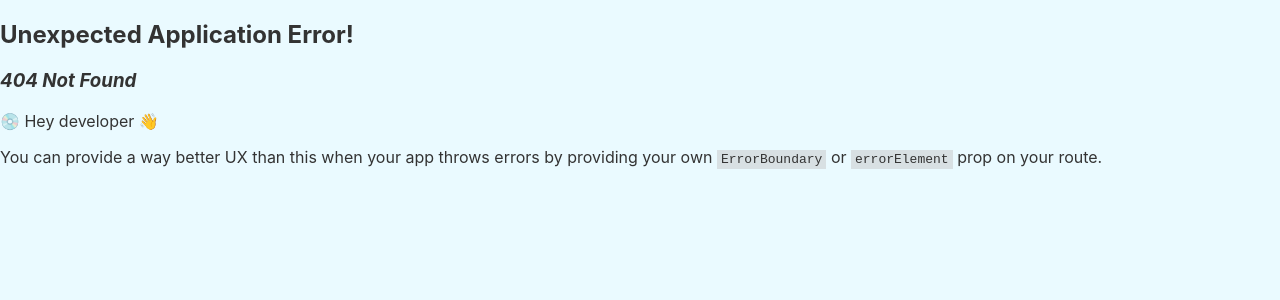
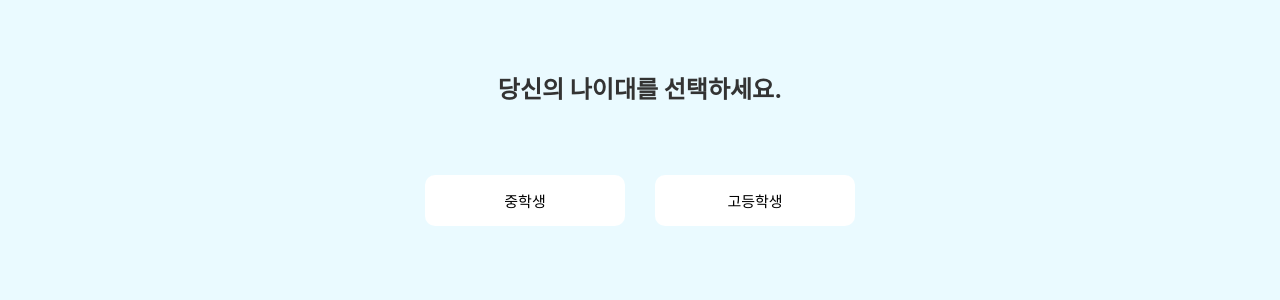
Before and after one commit to DDIT-JINRO/jinro_front, a React (Vite) app: page /aptiTest/1 in a window 1280 px wide. Before the commit this address had no page. Shown: the top 300 px of the page. Built offline with nearby package versions, Linux system fonts and the light colour scheme.

Commit message:
feat : 진로검사 리액트 페이지 나이 선택

```diff
--- /dev/null
+++ b/src/component/aptiTestList.jsx
@@ -0,0 +1,34 @@
+import { use, useState } from "react";
+import '../css/aptiTestList.css';
+import axios from "axios";
+import { useTestList } from "../hooks/useTestList";
+
+function AptiTestList({ qno, ageGroup }) {
+
+    const { getValue } = useTestList();
+
+
+
+    let testNo = getValue(qno, ageGroup);
+    if (qno != 2) {
+        axios.get("https://www.career.go.kr/inspct/openapi/test/questions?apikey=acf4d87308c1a831bb63f1273b6ecd6a&q=" + testNo)
+            .then(res => {
+                console.log(res);
+            })
+    } else if (qno == 2) {
+        axios.get("https://www.career.go.kr/inspct/openapi/v2/test?apikey=acf4d87308c1a831bb63f1273b6ecd6a&q=" + testNo)
+            .then(res => {
+                console.log(res);
+            })
+    }
+
+
+
+    return (
+        <div className="apti-container">
+            리스트
+        </div>
+    )
+}
+
+export default AptiTestList;
--- /dev/null
+++ b/src/component/submenu.jsx
@@ -0,0 +1,62 @@
+import { use, useState } from "react";
+import '../css/AptiTestPage.css';
+
+function Submenu({ num, setIsNext, setAgeGroup }) {
+
+    const [selectedAgeGroup, setSelectedAgeGroup] = useState(null);
+
+    const handleSelect = (ageGroup) => {
+        setSelectedAgeGroup(ageGroup);
+        console.log("선택된 나이 그룹:", ageGroup);
+    };
+
+    const startTest = (num, ageGroup) => {
+        console.log(num, ageGroup);
+        setAgeGroup(ageGroup);
+        setIsNext(true);
+    }
+
+    let target1 = "";
+    let target2 = "";
+    let type1 = "";
+    let type2 = "";
+
+    if (4 >= num && num >= 1) {
+        target1 = "중학생"
+        target2 = "고등학생"
+        type1 = "100206"
+        type2 = "100207"
+    } else if (8 >= num && num >= 5) {
+        target1 = "대학생"
+        target2 = "일반"
+        type1 = "100208"
+        type2 = "100209"
+    }
+
+    return (
+        <div className="apti-container">
+            <h2>당신의 나이대를 선택하세요.</h2>
+            <div className="age-button-group">
+                <button
+                    className={`age-btn ${selectedAgeGroup === type1 ? 'selected' : ''}`}
+                    onClick={() => handleSelect(type1)}
+                >
+                    {target1}
+                </button>
+                <button
+                    className={`age-btn ${selectedAgeGroup === type2 ? 'selected' : ''}`}
+                    onClick={() => handleSelect(type2)}
+                >
+                    {target2}
+                </button>
+            </div>
+            {selectedAgeGroup && (
+                <div className="next-button-group">
+                    <button className="next-btn" onClick={() => startTest(num, selectedAgeGroup)}>다음</button>
+                </div>
+            )}
+        </div>
+    )
+}
+
+export default Submenu;
--- /dev/null
+++ b/src/css/aptiTestPage.css
@@ -0,0 +1,54 @@
+.apti-container {
+    text-align: center;
+    padding: 50px;
+}
+
+.age-button-group {
+    margin-top: 30px;
+}
+
+.age-btn {
+    width: 200px;
+    padding: 15px 30px;
+    margin: 40px 15px;
+    font-size: 15px;
+    font-weight: 500;
+    border-radius: 10px;
+    background-color: white;
+    cursor: pointer;
+    transition: all 0.2s ease-in-out;
+    border: none;
+}
+
+.age-btn:hover {
+    background-color: #5c68d9;
+    transform: scale(1.05);
+    box-shadow: 0 4px 12px rgba(0, 0, 0, 0.2);
+}
+
+.age-btn.selected {
+    background-color: #7881f5;
+    color: white;
+}
+
+.next-btn {
+    background-color: #7881f5;
+    width: 200px;
+    padding: 15px 30px;
+    font-size: 15px;
+    font-weight: 500;
+    border-radius: 10px;
+    cursor: pointer;
+    transition: all 0.2s ease-in-out;
+    border: none;
+    color: white;
+    position: fixed;
+    bottom: 50px;
+    left: calc(50% - 100px);
+}
+
+.next-btn:hover {
+    background-color: #5c68d9;
+    transform: scale(1.05);
+    box-shadow: 0 4px 12px rgba(0, 0, 0, 0.2);
+}
--- /dev/null
+++ b/src/data/aptitestData.js
@@ -0,0 +1,35 @@
+export const valueMap = {
+    1: {
+        100206: 30,
+        100207: 31,
+    },
+    2: {
+        100206: 33,
+        100207: 34,
+    },
+    3: {
+        100206: 20,
+        100207: 21,
+    },
+    4: {
+        100206: 24,
+        100207: 25,
+    },
+    5: {
+        100208: 6,
+        100209: 6,
+    },
+    6: {
+        100208: 8,
+        100209: 8,
+    },
+    7: {
+        100208: 9,
+        100209: 9,
+    },
+
+    8: {
+        100208: 10,
+        100209: 10,
+    }
+}
--- /dev/null
+++ b/src/hooks/useTestList.jsx
@@ -0,0 +1,12 @@
+import { valueMap } from "../data/AptitestData";
+
+export const useTestList = () => {
+    const getValue = (qno, ageGroup) => {
+        return valueMap[qno]?.[ageGroup] ?? null;
+    }
+
+    return {
+        getValue: getValue,
+    }
+
+}
--- a/src/main.jsx
+++ b/src/main.jsx
@@ -4,5 +4,5 @@ import { RouterProvider } from "react-router-dom";
 import router from "./router"; // ✅ 우리가 만든 라우터 불러오기
 
 ReactDOM.createRoot(document.getElementById("root")).render(
-        <RouterProvider router={router} />
+    <RouterProvider router={router} />
 );
--- /dev/null
+++ b/src/pages/aptitestPage.jsx
@@ -0,0 +1,23 @@
+import { useState } from "react";
+import '../css/aptiTestPage.css';
+import Submenu from "../component/submenu";
+import { useParams } from "react-router-dom";
+import AptiTestList from "../component/aptiTestList";
+
+function AptiTestPage() {
+
+    const { qno } = useParams();
+
+    const [isNext, setIsNext] = useState(false);
+
+    const [ageGroup, setAgeGroup] = useState("");
+
+    return (
+        <>
+            {isNext ? <AptiTestList ageGroup={ageGroup} qno={qno} /> : <Submenu num={qno} setIsNext={setIsNext} setAgeGroup={setAgeGroup} />}
+
+        </>
+    )
+}
+
+export default AptiTestPage;
--- a/src/router.jsx
+++ b/src/router.jsx
@@ -5,6 +5,7 @@ import Tournament from "./components/worldcup/Tournament";
 import RoadmapPage from "./pages/roadmap/roadMapPage";
 import RoadmapResultPage from "./pages/roadmap/roadmapResultPage";
 import RoadmapErrorPage from "./pages/roadmap/roadmapErrorPage";
+import AptiTestPage from "./pages/aptitestPage";
 
 const router = createBrowserRouter([
     {
@@ -31,6 +32,10 @@ const router = createBrowserRouter([
         path: "/roadmap/error",
         element: <RoadmapErrorPage />,
     },
+    {
+        path: "/aptiTest/:qno",
+        element: <AptiTestPage />
+    }
 ]);
 
 export default router;
```
Also changed, not shown: src/css/aptiTestList.css (added).
